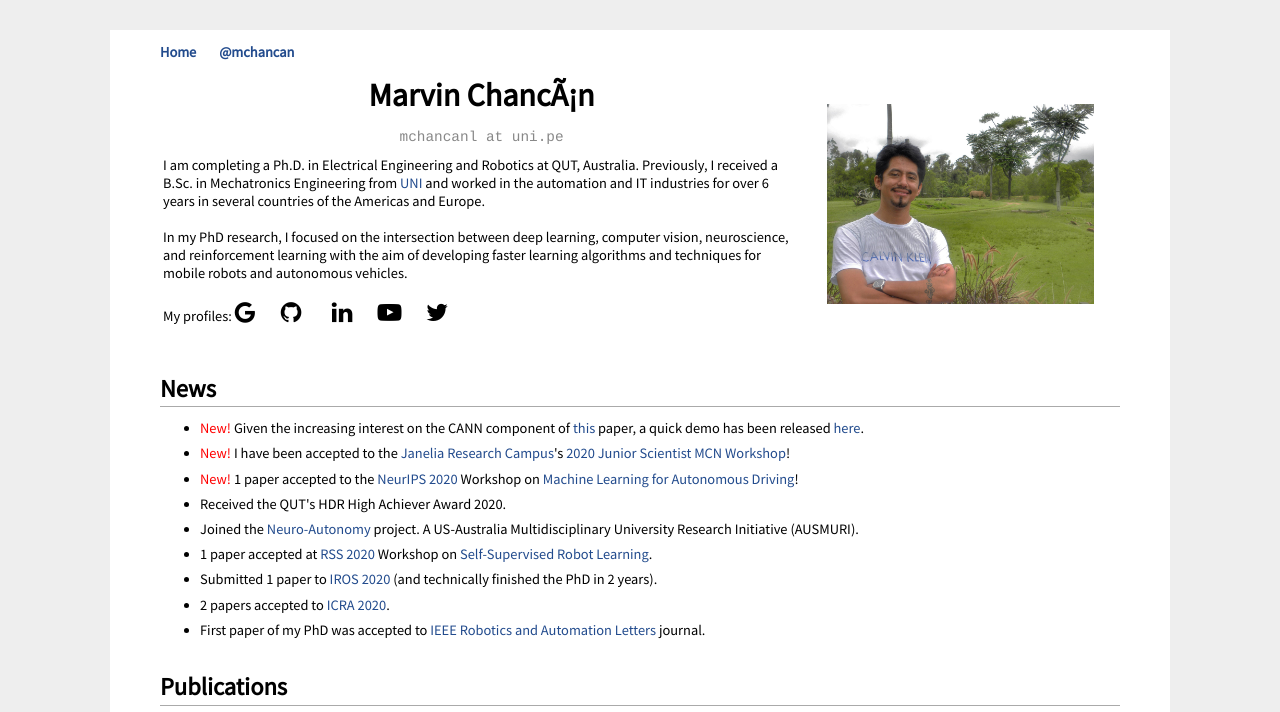
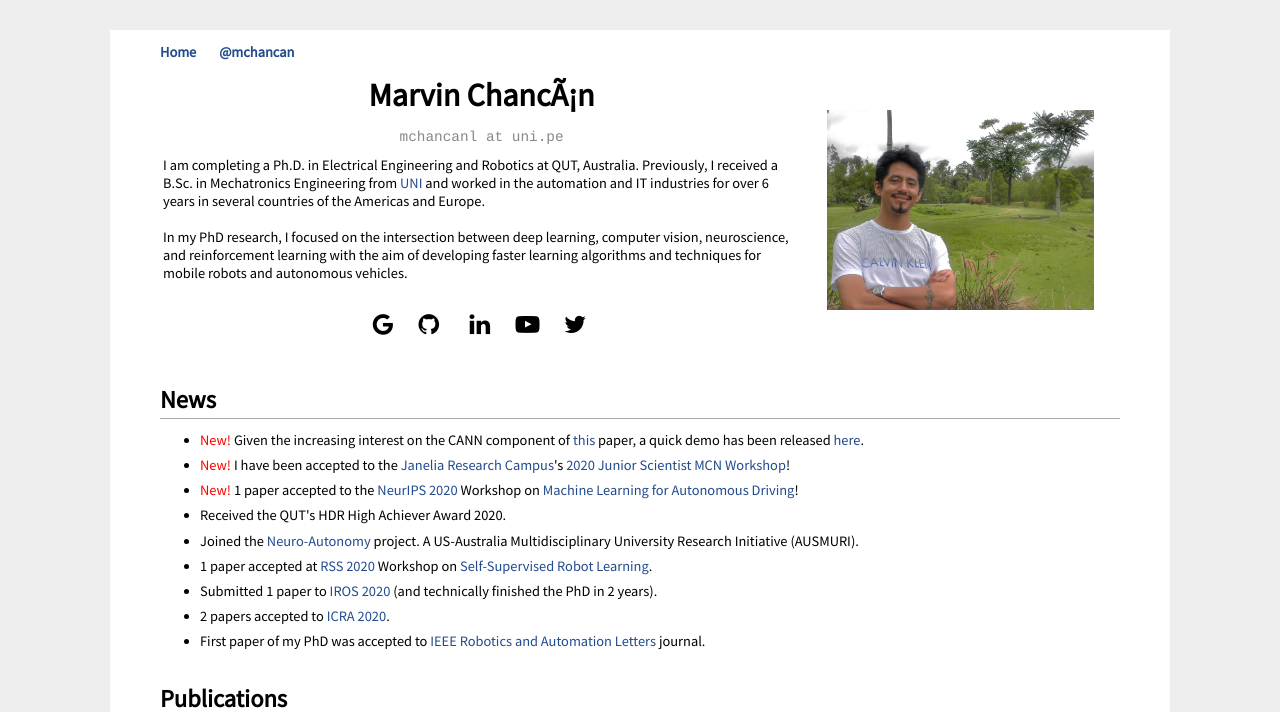
Before and after one commit to mchancan/mchancan.github.io, a Jekyll site: the page built from index.html, in a window 1280 px wide and 900 px high, cut to the strip 0-712 px from the top of the window. Built offline with Jekyll 4.4.1, drawn with Linux system fonts in a browser that asks for light colours; comment, search, counter and statistics services are not loaded.

Commit message:
Update index.html

```diff
--- a/index.html
+++ b/index.html
@@ -17,12 +17,13 @@ title: Marvin Chancán
 			</br>
 			In my PhD research, I focused on the intersection between deep learning, computer vision, neuroscience, and reinforcement learning with the aim of developing faster learning algorithms and techniques for mobile robots and autonomous vehicles.</br>
 			</br>
-			<!--<i class="fab fa-youtube" style="color:red"></i> <a href="https://youtu.be/IWFxjerw-9E" target="_blank"></a>-->
-			My profiles: <a href="https://scholar.google.com/citations?user=iK7xhJ4AAAAJ&hl=en" title="Follow on Google Scholar" target="_blank"> <i class="fa fa-google fa-2x" style="font-size:24px;color:black"></i> </a> &nbsp; &nbsp; &nbsp;
+			<p align="center">
+			<a href="https://scholar.google.com/citations?user=iK7xhJ4AAAAJ&hl=en" title="Follow on Google Scholar" target="_blank"> <i class="fa fa-google fa-2x" style="font-size:24px;color:black"></i> </a> &nbsp; &nbsp; &nbsp;
 			<a href="https://github.com/mchancan" title="Follow on GitHub" target="_blank"> <i class="fa fa-fw fa-github" style="font-size:24px;color:black"></i> </a> &nbsp; &nbsp; &nbsp;
 			<a href="https://www.linkedin.com/in/mchancan" title="Follow on LinkedIn" target="_blank"> <i class="fa fa-fw fa-linkedin" style="font-size:24px;color:black"></i> </a> &nbsp; &nbsp; &nbsp;
 			<a href="https://www.youtube.com/channel/UCrvgoqpKBbeye87FtqdW4Iw" title="Follow on YouTube" target="_blank"> <i class="fa fa-youtube-play" style="font-size:24px;color:black"></i> </a> &nbsp; &nbsp; &nbsp;
 			<a href="https://twitter.com/mchancan" title="Follow on Twitter" target="_blank"> <i class="fa fa-fw fa-twitter" style="font-size:24px;color:black"></i> </a>
+			</p>
 		</p>
 	</td>
 	<td style="padding:2.5%;width:33%;max-width:40%">
```
